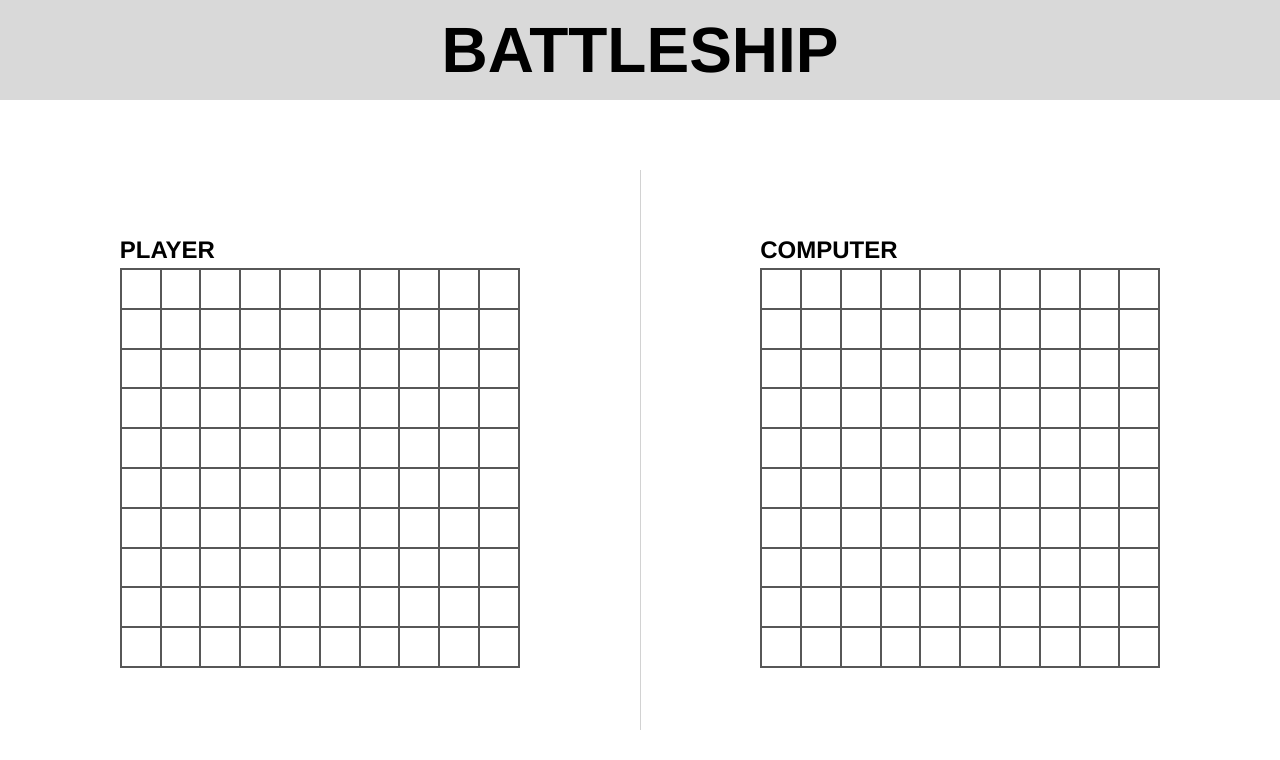
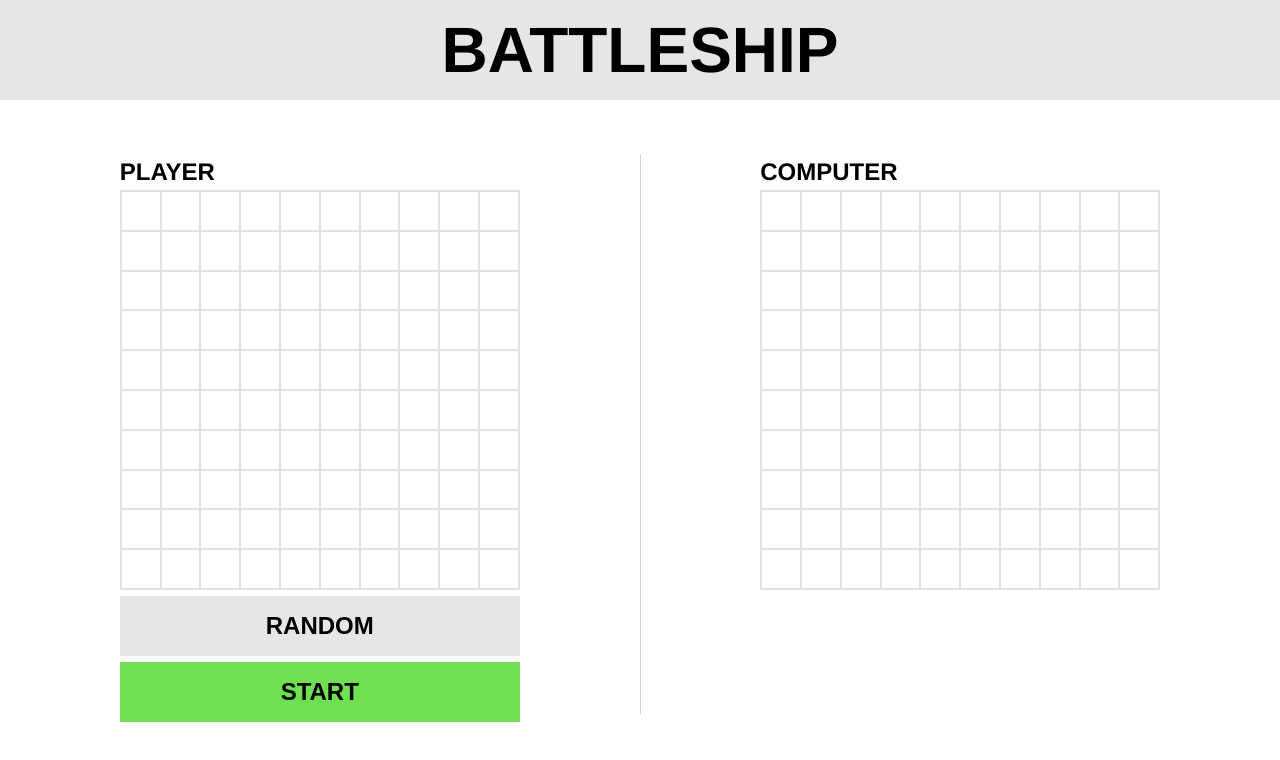
Before and after one commit to MatusPetrik211/battleship, a website built with webpack: page src/index.html in a window 1280 px wide. Built offline with nearby package versions, Linux system fonts and the light colour scheme.

Commit message:
feat: Add buttons + startGame function + change fillGameboard function so player and computer cell will have different classes

```diff
--- a/src/index.html
+++ b/src/index.html
@@ -12,12 +12,14 @@
     <div class="play-section">
       <div class="left sub-play-section">
         <h2 class="player-section-header">PLAYER</h2>
-        <div class="gameboard"></div>
+        <div class="player-gameboard gameboard"></div>
+        <button class="random-btn">RANDOM</button>
+        <button class="start-btn">START</button>
       </div>
       <div class="vertical-line"></div>
       <div class="right sub-play-section">
         <h2 class="player-section-header">COMPUTER</h2>
-        <div class="gameboard"></div>
+        <div class="computer-gameboard gameboard"></div>
       </div>
     </div>
   </body>
--- a/src/index.js
+++ b/src/index.js
@@ -3,14 +3,19 @@ import { Ship, Gameboard, humanPlayer, computerPlayer } from "./battleship.js"
 
 const gameboards = document.querySelectorAll(".gameboard");
 
-function fillGameboard(gameboard) {
+function fillGameboard(gameboardDiv) {
      function createColumn() {
         const column = document.createElement('div');
         column.classList.toggle('column');
-        gameboard.appendChild(column);
+        gameboardDiv.appendChild(column);
         function createBlock() {
             const block = document.createElement('div');
-            block.classList.toggle('block');
+            if (gameboardDiv.classList.contains("computer-gameboard")) {
+                block.classList.toggle("computer-block");
+            } else {
+                block.classList.toggle("player-block");
+            }
+            block.classList.toggle("block");
             column.appendChild(block);
         }
         for(let i = 0; i < 10; i++) {
@@ -23,6 +28,34 @@ function fillGameboard(gameboard) {
     }
 }
 
-for (const gameboard of gameboards) {
-    fillGameboard(gameboard);
+for (const gameboardDiv of gameboards) {
+    fillGameboard(gameboardDiv);
 }
+
+function getRandomPos() {
+    return Math.floor(Math.random() * 10);
+}
+
+function getRandomRotation() {
+    return Math.floor(Math.random()) > 0.5 ? "V" : "H";
+}
+
+function displayShips(gameboard) {
+
+}
+
+function startGame(humanPlayer, computerPlayer) {
+    const shipLengths = [1, 1, 2, 3, 4, 5];
+    for (const length in shipLengths) {
+        let playerX = getRandomPos();
+        let playerY = getRandomPos();
+        let playerRotation =  getRandomRotation();
+
+        let computerX = getRandomPos();
+        let computerY = getRandomPos();
+        let computerRotation =  getRandomRotation();
+
+        humanPlayer.gameboard.placeShip(Ship(length), playerX, playerY, playerRotation);
+        computerPlayer.gameboard.placeShip(Ship(length), computerX, computerY, computerRotation);
+    }
+}
--- a/src/styles.css
+++ b/src/styles.css
@@ -1,5 +1,7 @@
 :root {
-  --edge-color: rgb(87, 87, 87);
+  --edge-color: rgb(226, 226, 226);
+  --grey: hsl(0, 0%, 90%);
+  --green: hsl(108, 70%, 60%);
 }
 
 *,
@@ -24,7 +26,7 @@ body {
   justify-content: center;
   align-items: center;
 
-  background-color: hsl(0, 0%, 85%);
+  background-color: var(--grey);
   box-shadow: 0px 0px 6px
 }
 
@@ -35,7 +37,6 @@ body {
 .play-section {
   display: flex;
   justify-content: space-evenly;
-  align-items: center;
 
   width: 100%;
 
@@ -45,6 +46,7 @@ body {
 .sub-play-section {
   display: flex;
   flex-direction: column;
+  margin-top: 54px;
 
   background-color: rgb(255, 255, 255);
 }
@@ -60,10 +62,10 @@ body {
 }
 
 .column {
-    display: flex;
-    flex-wrap: wrap;
-    flex-direction: column;;
-    flex: 1;
+  display: flex;
+  flex-wrap: wrap;
+  flex-direction: column;;
+  flex: 1;
 }
 
 .block {
@@ -72,8 +74,37 @@ body {
   border: 1px solid var(--edge-color);
 }
 
-.block:hover {
-  background-color: rgb(216, 216, 216);
+.computer-block:hover {
+  background-color: rgb(245, 187, 187);
+  border: 1px solid rgb(212, 98, 96);
+}
+
+.random-btn {
+  padding: 16px;
+  font-size: 24px;
+  margin-top: 6px;
+
+  background-color: var(--grey);
+  font-weight: bold;
+  border: none;
+}
+
+.random-btn:hover {
+  background-color: hsl(0, 0%, 80%);
+}
+
+.start-btn {
+  padding: 16px;
+  font-size: 24px;
+  margin-top: 6px;
+
+  background-color: var(--green);
+  font-weight: bold;
+  border: none;
+}
+
+.start-btn:hover {
+  background-color: hsl(108, 70%, 50%);
 }
 
 .vertical-line {
@@ -82,3 +113,7 @@ body {
 
   background-color: rgb(210, 210, 210);
 }
+
+.sub-play-section, .vertical-line {
+  margin-top: 54px;
+}
```
